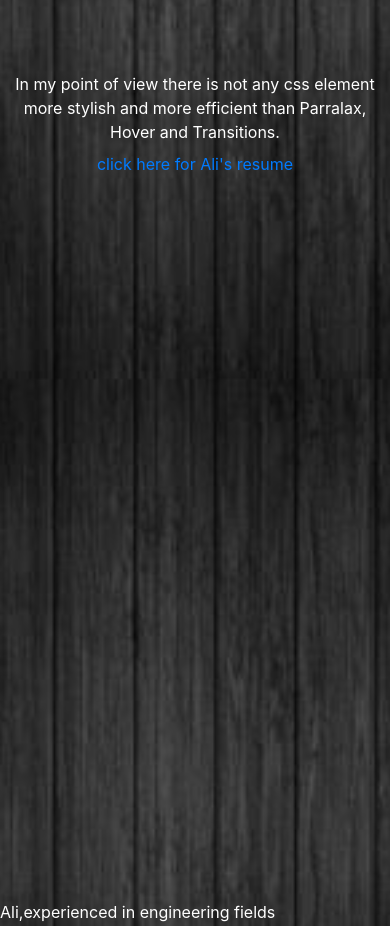
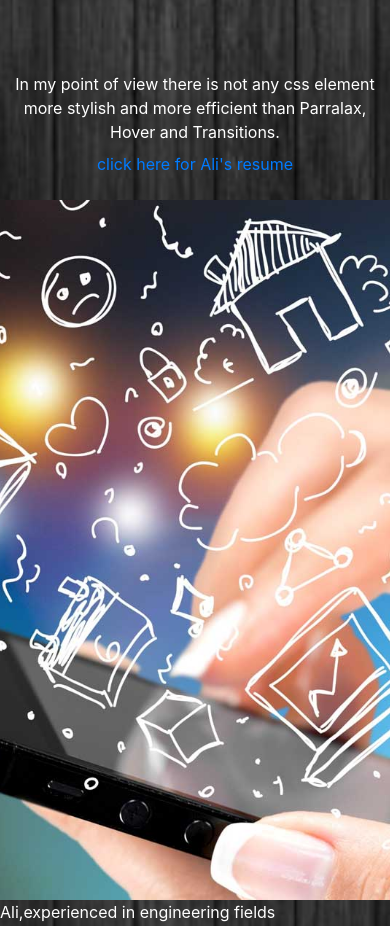
Before and after one commit to alexsydney/portfolio, a PHP site: page / in a window 390 px wide. Shown: the part 1235-2161 px from the top of the page. Run offline with PHP 8.4, Linux system fonts and the light colour scheme.

Commit message:
mobile test 1

```diff
--- a/smallscreen.css
+++ b/smallscreen.css
@@ -76,22 +76,19 @@ color: white;
 
 @media (max-width: 1150px){
 
-.bgimg-2, .bgimg-3, .bgimg-4, .bgimg-5 {
+  .bgimg-1, .bgimg-2, .bgimg-3, .bgimg-4, .bgimg-5 {
     position: relative;
-    background-attachment:scroll;
+    background-attachment:fixed;
     background-position: center;
     background-repeat: no-repeat;
-    background-size:contain;
-    padding:0;
+    background-size:cover;
+
   }
 }
 @media (max-width: 1150px){
   .bgimg-1 {
-  background-image:url();
-  width: 0;
-  height: 0;
+    background-image: url("33.jpg");
   }
-
   .bgimg-2 {
     background-image: url("https://upload.wikimedia.org/wikipedia/commons/b/b3/Strip_coal_mining.jpg");
   }
```
Lines whose indentation alone changed are shown as unchanged.
